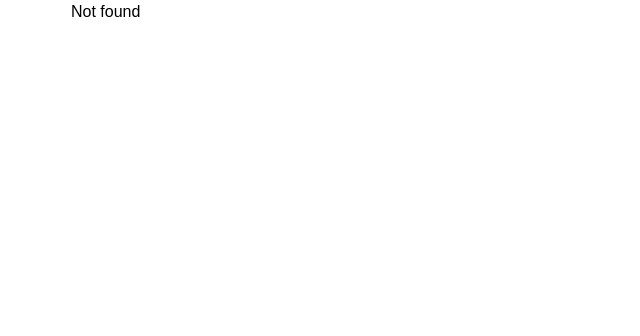
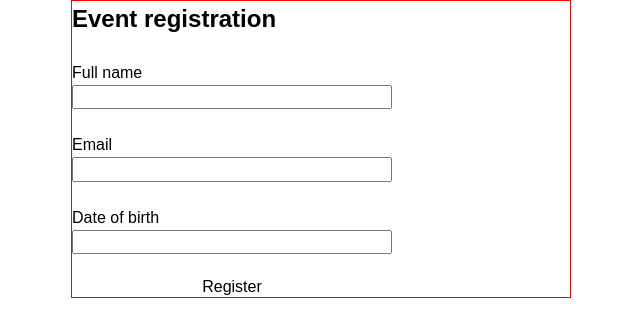
Before and after one commit to atremat/events-app, a React (Vite) app: page /registration/1 in a window 1280 px wide. Shown: the top 336 px of the page, without its empty margins (217-857 px from the left). Built offline with nearby package versions, Linux system fonts and the light colour scheme.

Commit message:
registration page add

```diff
--- a/package.json
+++ b/package.json
@@ -10,10 +10,13 @@
     "preview": "vite preview"
   },
   "dependencies": {
+    "@hookform/resolvers": "^3.9.0",
     "modern-normalize": "^3.0.1",
     "react": "^18.3.1",
     "react-dom": "^18.3.1",
-    "react-router-dom": "^6.26.2"
+    "react-hook-form": "^7.53.0",
+    "react-router-dom": "^6.26.2",
+    "yup": "^1.4.0"
   },
   "devDependencies": {
     "@eslint/js": "^9.9.0",
--- a/src/App.jsx
+++ b/src/App.jsx
@@ -12,7 +12,7 @@ function App() {
     <Layout>
       <Routes>
         <Route path="/" element={<EventsPage />} />
-        <Route path="/registration" element={<RegistrationPage />} />
+        <Route path="/registration/:eventId" element={<RegistrationPage />} />
         <Route path="/participants" element={<ParticipantsPage />} />
         <Route path="*" element={<NotFoundPage />} />
       </Routes>
--- a/src/components/EventItem/EventItem.jsx
+++ b/src/components/EventItem/EventItem.jsx
@@ -10,7 +10,7 @@ const EventItem = ({ event }) => {
       </div>
 
       <div className={styles.actions}>
-        <Link to="/registration">Register</Link>
+        <Link to={`/registration/${event._id}`}>Register</Link>
         <button type="button">View</button>
       </div>
     </li>
--- a/src/pages/RegistrationPage/RegistrationPage.jsx
+++ b/src/pages/RegistrationPage/RegistrationPage.jsx
@@ -1,7 +1,87 @@
+import { useParams } from 'react-router-dom';
+import { yupResolver } from '@hookform/resolvers/yup';
+import * as yup from 'yup';
 import styles from './RegistrationPage.module.css';
+import { useId } from 'react';
+import { useForm } from 'react-hook-form';
+
+const emailRegExp = /^[\w.-]+@[a-zA-Z]+\.[a-zA-Z]{2,}$/;
+const birthDateExp = /^\d{4}-\d{2}-\d{2}$/;
+
+const registrationSchema = yup.object({
+  fullname: yup.string().required('Name is required!'),
+  email: yup
+    .string()
+    .required('Email is requred!')
+    .matches(emailRegExp, 'Email is not valid.')
+    .email('Email is not valid.'),
+  birthDate: yup
+    .string()
+    .required('Birth date is required!')
+    .matches(birthDateExp, 'The date must follow the format YYYY-MM-DD.'),
+});
 
 const RegistrationPage = () => {
-  return <div>RegistrationPage</div>;
+  const { eventId } = useParams();
+
+  const fullnameId = useId();
+  const emailId = useId();
+  const dateId = useId();
+
+  const {
+    register,
+    handleSubmit,
+    reset,
+    formState: { errors },
+  } = useForm({
+    resolver: yupResolver(registrationSchema),
+  });
+
+  const onSubmit = data => {
+    console.log('registration data: ', data);
+  };
+
+  return (
+    <main className={styles.main}>
+      <h2 className={styles.title}>Event registration</h2>
+
+      <form onSubmit={handleSubmit(onSubmit)} className={styles.form}>
+        <div className={styles.nameWrapper}>
+          <label htmlFor={fullnameId} className={styles.label}>
+            Full name
+          </label>
+          <input
+            id={fullnameId}
+            {...register('fullname')}
+            className={styles.input}
+          />
+          <p className={styles.errorText}>{errors.fullname?.message}</p>
+        </div>
+
+        <div className={styles.emailWrapper}>
+          <label htmlFor={emailId} className={styles.label}>
+            Email
+          </label>
+          <input id={emailId} {...register('email')} className={styles.input} />
+          <p className={styles.errorText}>{errors.email?.message}</p>
+        </div>
+
+        <div className={styles.dateWrapper}>
+          <label htmlFor={dateId} className={styles.label}>
+            Date of birth
+          </label>
+          <input
+            id={dateId}
+            {...register('birthDate')}
+            className={styles.input}
+          />
+          <p className={styles.errorText}>{errors.birthDate?.message}</p>
+        </div>
+
+        <button type="submit">Register</button>
+      </form>
+    </main>
+  );
 };
 
 export default RegistrationPage;
--- a/src/pages/RegistrationPage/RegistrationPage.module.css
+++ b/src/pages/RegistrationPage/RegistrationPage.module.css
@@ -0,0 +1,31 @@
+.main {
+  width: 500px;
+  border: 1px solid red;
+}
+
+.title {
+  margin-bottom: 24px;
+}
+
+.form {
+  display: flex;
+  flex-direction: column;
+  width: 320px;
+  gap: 24px;
+}
+
+.nameWrapper,
+.emailWrapper,
+.dateWrapper {
+  display: flex;
+  flex-direction: column;
+  position: relative;
+}
+
+.errorText {
+  position: absolute;
+  left: 0;
+  bottom: -20px;
+  color: red;
+  font-size: 0.8rem;
+}
```
Also changed, not shown: 1 other file (tests, documents, lock files or other folders).
